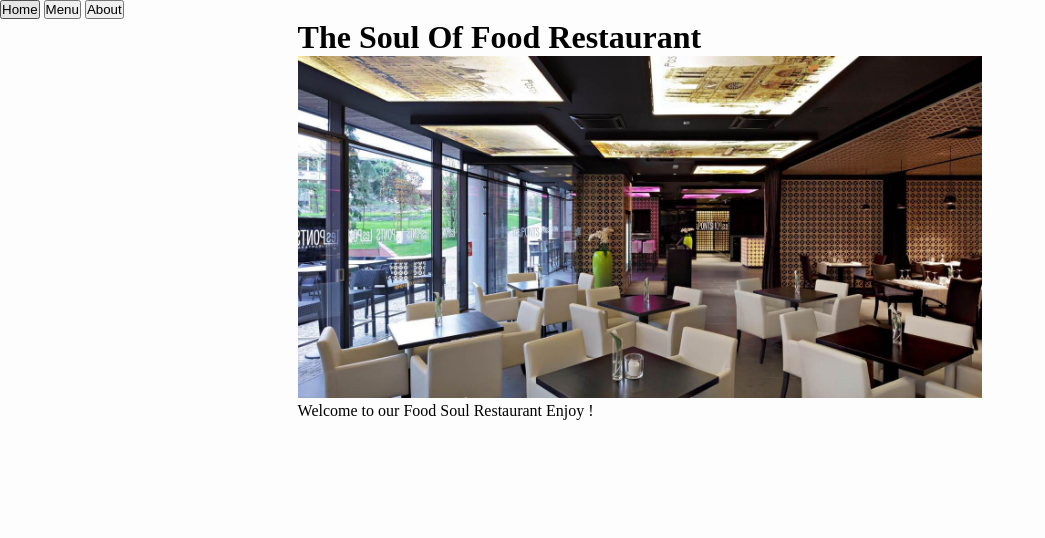
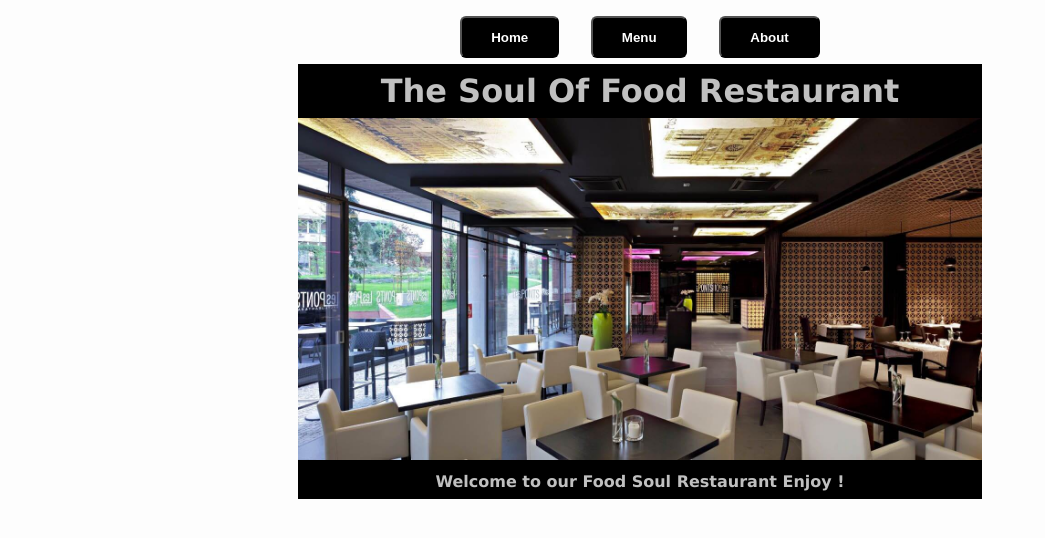
Before and after one commit to ZELAWEST/Restaurant-Page, a website built with webpack: page src/template.html in a window 1280 px wide. Shown: the whole page, without its empty margins (0-1045 px from the left). Built offline with nearby package versions, Linux system fonts and the light colour scheme.

Commit message:
Fix styles.css

```diff
--- a/src/initialPageLoder.js
+++ b/src/initialPageLoder.js
@@ -8,6 +8,7 @@ function pageLoad(contentDiv) {
 	contentDiv.innerHTML = ''
 	const restaurantHeading = document.createElement('h1')
 	restaurantHeading.textContent = 'The Soul Of Food Restaurant '
+	restaurantHeading.id = 'title'
 	contentDiv.append(restaurantHeading)
 
 
@@ -20,12 +21,14 @@ function pageLoad(contentDiv) {
 
 	 const menuDivImg = document.createElement('img')
 	 menuDivImg.src = homePicture
+	 menuDivImg.id = 'image'
       homePicDiv.append(menuDivImg)
 
 	 contentDiv.append(homePicDiv)
 	//Add message
 	const welcomeMgs = document.createElement('p')
 	welcomeMgs.textContent = "Welcome to our Food Soul Restaurant Enjoy !"
+	welcomeMgs.id = 'welcome'
 	contentDiv.append(welcomeMgs)
 
 
--- a/src/styles.css
+++ b/src/styles.css
@@ -7,7 +7,7 @@
 }
 body{
     width: 100vw;
-
+   font-family: Verdana, Geneva, Tahoma, sans-serif;
     background-color: rgba(237, 237, 237, 0.1);
 
 
@@ -32,3 +32,33 @@ body{
     height: 30%;
     object-position: center center;
 }
+#menuBtn{
+    width: 100%;
+    height: 1.5rem;
+    display: flex;
+    margin-bottom: 2.5rem;
+    justify-content: center;
+}
+button{
+    margin: 1rem;
+    padding: 1.2rem 1.8rem;
+    display:flex;
+    align-items: center;
+    color:white;
+    background-color: rgba(0, 0, 0);
+    box-shadow: none;
+    border-radius: 6px;
+    font-weight: 900;
+}
+#content #title, #content #welcome{
+    display :flex ;
+    justify-content: center;
+    padding :8px;
+    background-color: black;
+    color: rgba(244, 244, 244, 0.788);
+    font-weight: 800;
+}
+ p#home {
+    background-color: black;
+
+}
--- a/src/template.html
+++ b/src/template.html
@@ -9,7 +9,7 @@
 
 <body>
     <header>
-        <nav>
+        <nav id="menuBtn">
 
             <button id="home">Home</button>
             <button id="menu">Menu</button>
```
